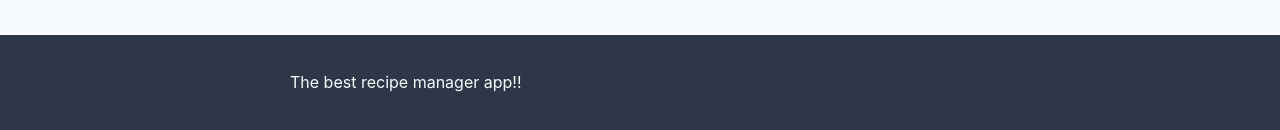
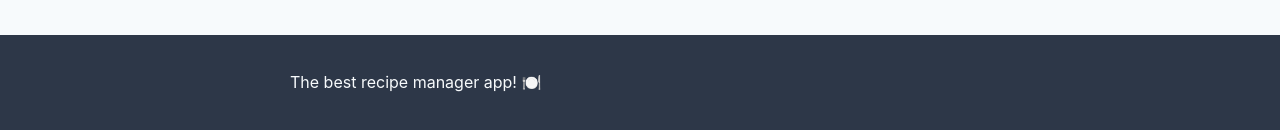
Before and after one commit to AlbertVilaCalvo/FullStack-Node-React-Recipe-REST, a React (Create React App) app in the folder web/: page /login in a window 1280 px wide. Shown: the part 580-710 px from the top of the page. Built offline with nearby package versions, Linux system fonts and the light colour scheme.

Commit message:
GitHub action - run ESLint on web

```diff
--- a/web/package.json
+++ b/web/package.json
@@ -28,7 +28,8 @@
     "start": "BROWSER=none react-scripts start",
     "build": "react-scripts build",
     "test": "react-scripts test",
-    "eject": "react-scripts eject"
+    "eject": "react-scripts eject",
+    "eslint": "eslint 'src/**/*.{js,jsx,ts,tsx}'"
   },
   "eslintConfig": {
     "extends": [
--- a/web/src/ui/layouts/MainLayout.tsx
+++ b/web/src/ui/layouts/MainLayout.tsx
@@ -62,7 +62,7 @@ export function MainLayout() {
       <footer className="main-container footer">
         <div className="main-container-child-centered">
           <div id="footer-content">
-            <p>The best recipe manager app!!</p>
+            <p>The best recipe manager app! 🍽️</p>
           </div>
         </div>
       </footer>
```
Also changed, not shown: 1 other file (tests, documents, lock files or other folders).
